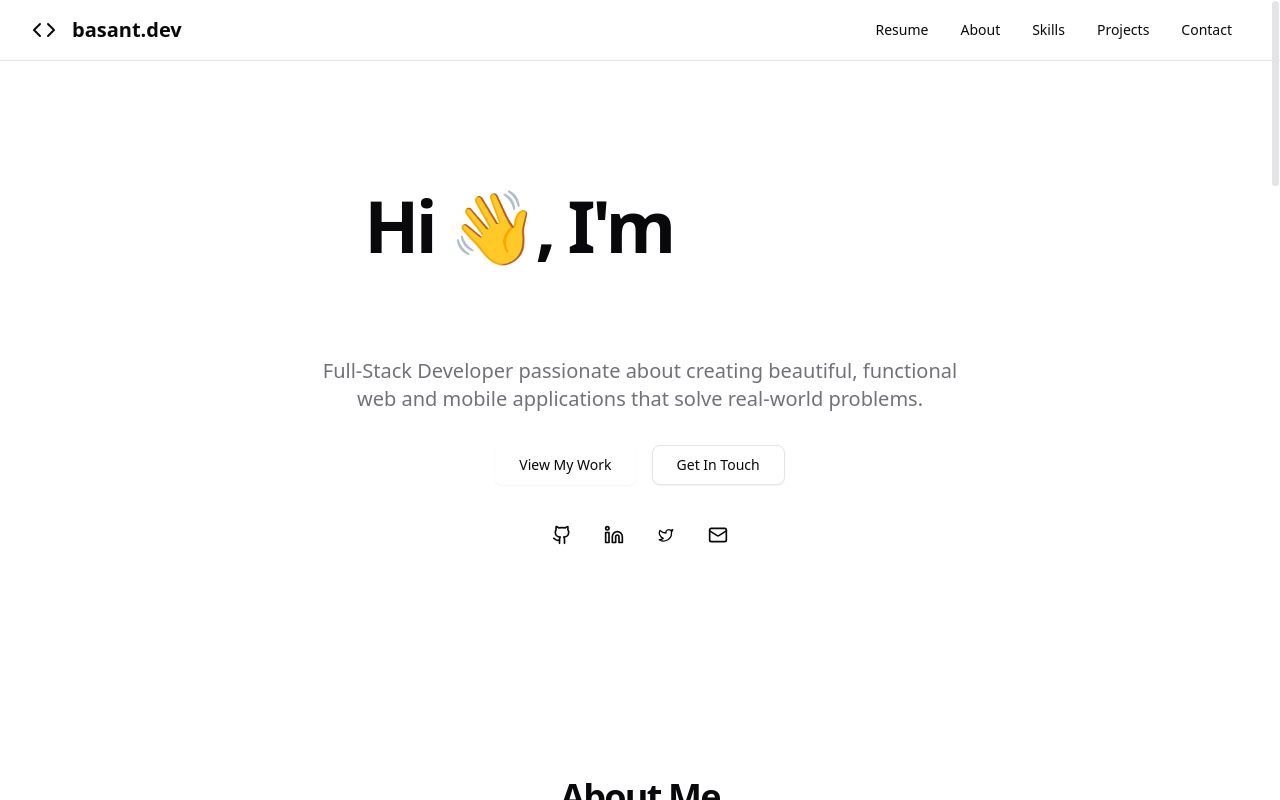
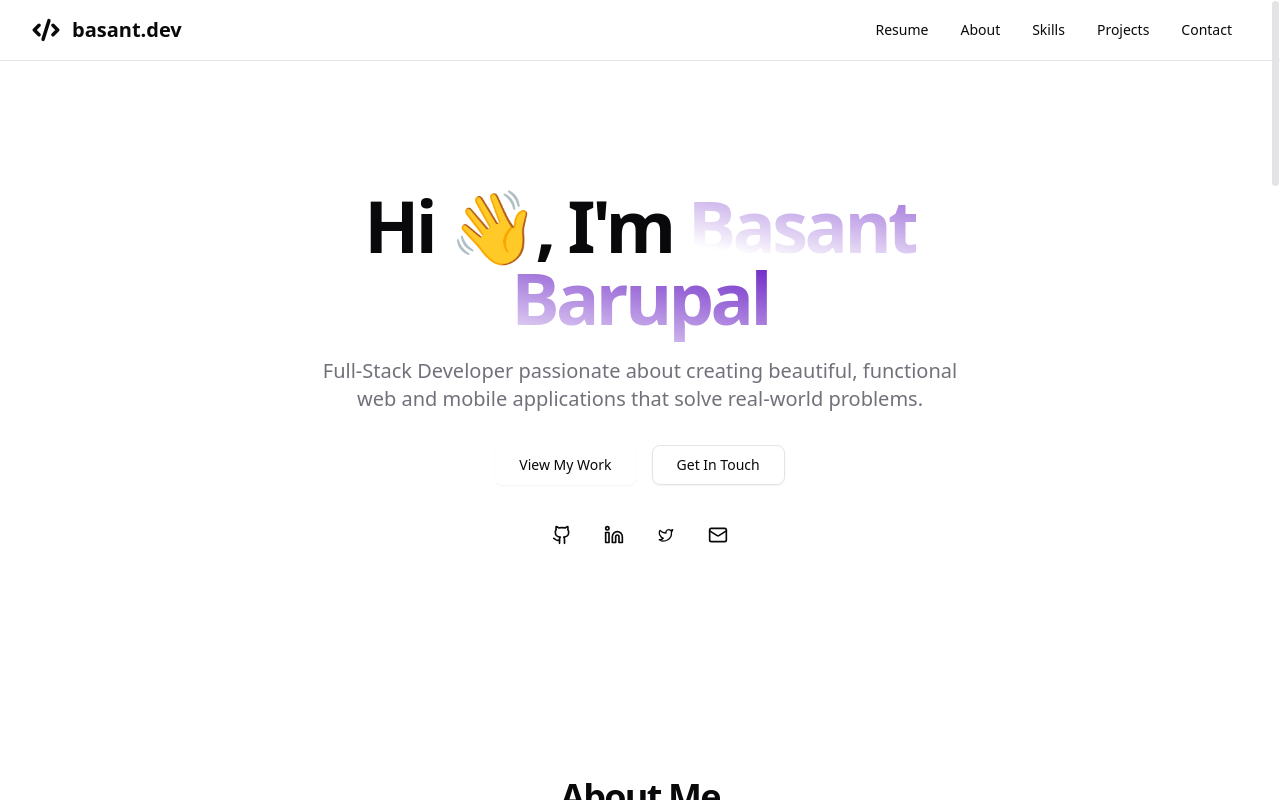
Before and after one commit to curiosbasant/my-ideations, a Next.js app in the folder apps/basant.dev/: page / in a window 1280 px wide. Built offline with nearby package versions, Linux system fonts and the light colour scheme.

Commit message:
style: 💄 update theme to `indigo`

```diff
--- a/apps/basant.dev/src/app/()/(page)/page.tsx
+++ b/apps/basant.dev/src/app/()/(page)/page.tsx
@@ -2,7 +2,7 @@ import './theme.css'
 
 import Link from 'next/link'
 import {
-  CodeIcon,
+  CodeXmlIcon,
   DatabaseIcon,
   ExternalLinkIcon,
   GithubIcon,
@@ -43,10 +43,10 @@ export default function PortfolioPage() {
       <div className='isolate flex min-h-full w-full flex-col divide-y [--page-padding:--spacing(4)] [--page-size:var(--container-7xl)] sm:[--page-padding:--spacing(6)] md:[--page-padding:--spacing(8)]'>
         <header className='bg-background/80 group sticky top-0 z-10 backdrop-blur-sm'>
           <div className='px-(--page-padding)'>
-          <div className='max-w-(--page-size) mx-auto flex items-center justify-between gap-4 py-3'>
-            <Link href='/' className='inline-flex items-center gap-4'>
-              <CodeIcon className='size-6' />
-              <span className='@2xs:text-2xl text-xl font-extrabold'>basant.dev</span>
+            <div className='max-w-(--page-size) mx-auto flex items-center justify-between gap-4 py-3'>
+              <Link href='/' className='inline-flex items-center gap-3'>
+                <CodeXmlIcon className='text-primary stroke-3 size-7' />
+                <span className='@2xs:text-2xl text-xl font-extrabold'>basant.dev</span>
               </Link>
               <nav className='flex items-center max-sm:hidden'>
                 {navLinks.map((link) => (
@@ -77,7 +77,7 @@ export default function PortfolioPage() {
                     <Link href={link.url}>{link.label}</Link>
                   </Button>
                 ))}
-            </nav>
+              </nav>
             </div>
           </div>
         </header>
@@ -88,7 +88,7 @@ export default function PortfolioPage() {
               <div className='space-y-6'>
                 <h1 className='text-4xl font-bold tracking-tighter sm:text-5xl md:text-6xl lg:text-7xl'>
                   Hi 👋, I'm{' '}
-                  <span className='bg-linear-to-tr from-primary to-primary-foreground from-15% bg-clip-text font-bold text-transparent'>
+                  <span className='bg-linear-to-tr from-primary from-15% to-violet-800 bg-clip-text font-bold text-transparent'>
                     Basant Barupal
                   </span>
                 </h1>
--- a/apps/basant.dev/src/app/()/(page)/theme.css
+++ b/apps/basant.dev/src/app/()/(page)/theme.css
@@ -3,8 +3,8 @@
   --background: oklch(1 0 0);
   --foreground: oklch(0.141 0.005 285.823);
 
-  --primary: var(--color-emerald-500);
-  --primary-foreground: var(--color-emerald-50);
+  --primary: var(--color-indigo-500);
+  --primary-foreground: var(--color-indigo-50);
 
   --secondary: oklch(0.967 0.001 286.375);
   --secondary-foreground: oklch(0.21 0.006 285.885);
--- a/apps/basant.dev/src/app/tailwind.css
+++ b/apps/basant.dev/src/app/tailwind.css
@@ -55,13 +55,30 @@
     @apply border-border outline-ring/50;
   }
 
+  :where(:root, [data-theme]) {
+    background-color: var(--background);
+    color: var(--foreground);
+  }
+}
+
+@layer components {
   .lucide {
     width: calc(var(--spacing) * 5);
     height: calc(var(--spacing) * 5);
   }
 
-  :where(:root, [data-theme]) {
-    background-color: var(--background);
-    color: var(--foreground);
+  .stack {
+    display: grid;
+
+    & > * {
+      grid-column-start: 1;
+      grid-row-start: 1;
+    }
+  }
+
+  .swoosh {
+    left: -99999px;
+    position: absolute;
+    appearance: none;
   }
 }
```
Also changed, not shown: apps/basant.dev/src/app/s/snapfile/theme.css (+0 -7 lines).
